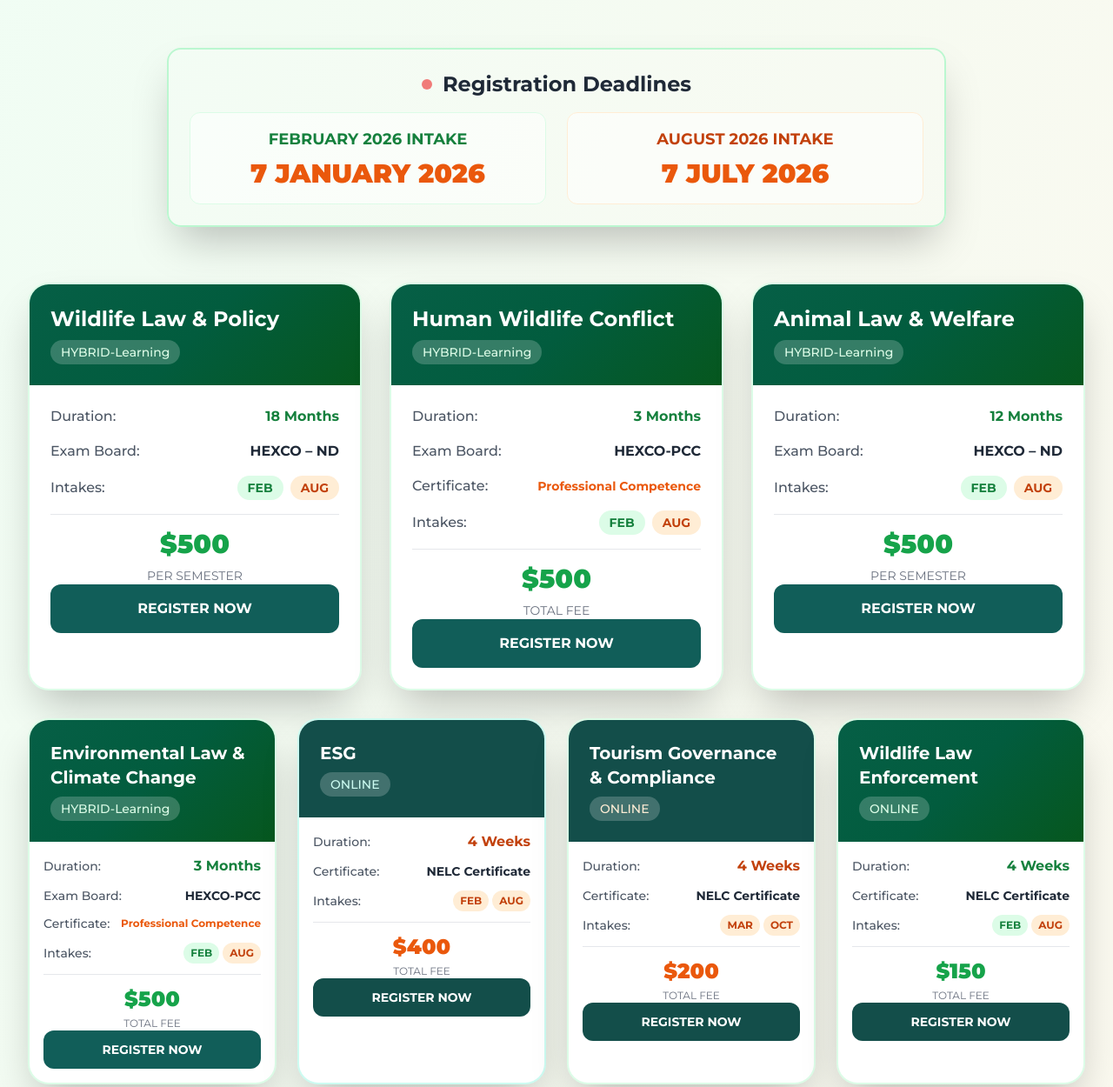
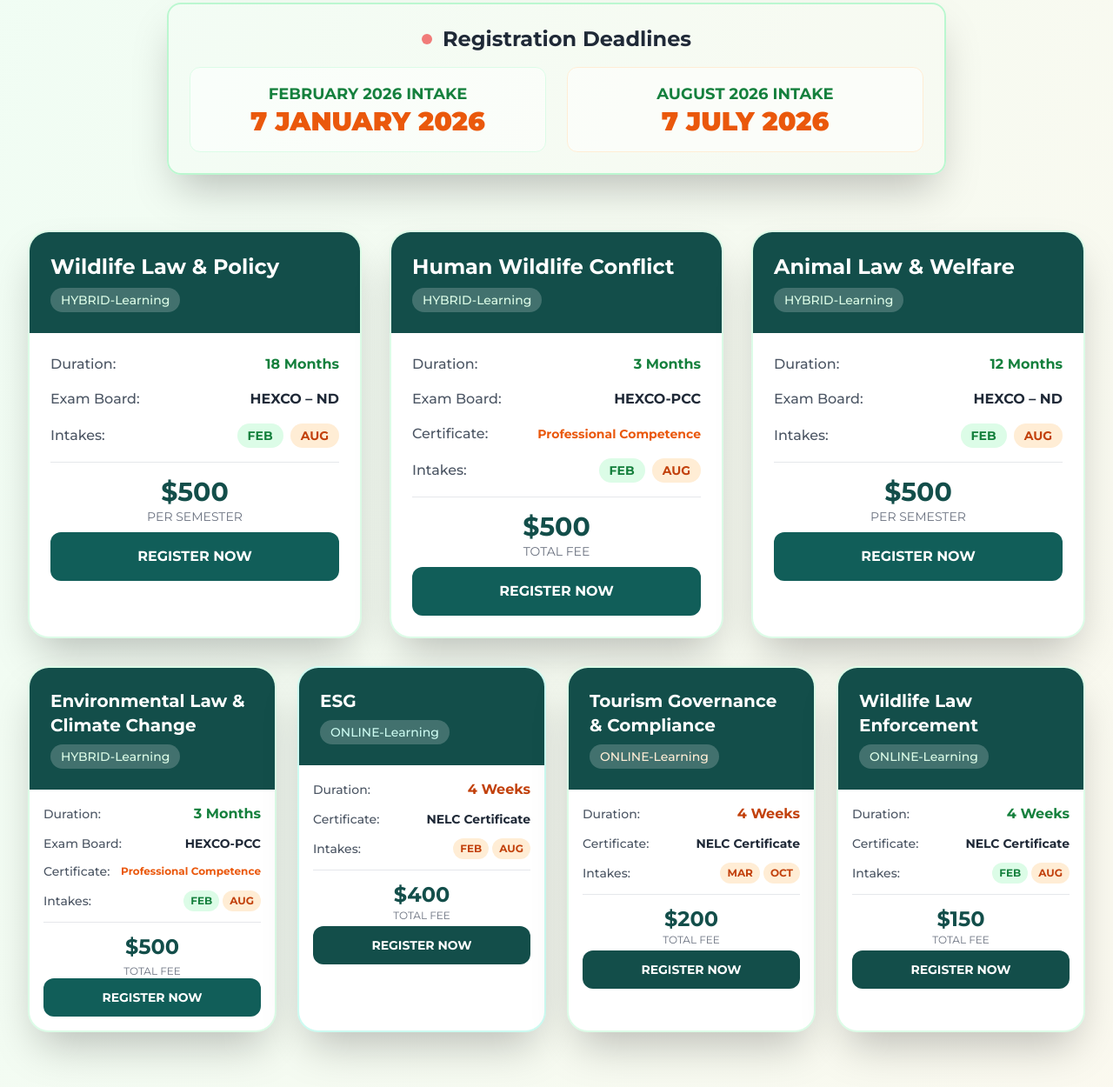
Before and after one commit to claudius-mainja/nature_extant-center, a website: page index.html in a window 1280 px wide. Shown: the part 1687-2937 px from the top of the page at 87% size. Drawn offline with nearby package versions, Linux system fonts and the light colour scheme.

Commit message:
Update index.html

```diff
--- a/index.html
+++ b/index.html
@@ -269,10 +269,9 @@
         <!-- Header Section -->
         <div class="max-w-7xl mx-auto text-center mb-16">
             <div class="animate-fade-in-up opacity-1" style="animation-delay: 0.2s;">
-                <h1 class="text-4xl lg:text-4xl font-bold text-teal-900 uppercase mb-6 ">
-                    2026 Admissions.
+                <h1 class="text-4xl lg:text-4xl font-bold text-teal-900 mb-2 ">
+                   Enroll Now for the 2026 Intake
                 </h1>
-                <div class="w-32 h-1 bg-gradient-to-r from-green-500 to-orange-500 mx-auto mb-8 animate-shimmer shimmer-effect"></div>
                 <p class="text-md  text-gray-700 font-medium max-w-3xl mx-auto leading-relaxed">
                     Advance your career with our specialized programs in wildlife conservation, environmental law, and sustainable practices
                 </p>
@@ -289,13 +288,13 @@
                 <div class="grid md:grid-cols-2 gap-6">
                     <div class="bg-white/50 rounded-xl p-4 border border-green-100">
                         <div class="text-center">
-                            <div class="text-lg font-bold text-green-700 mb-2">FEBRUARY 2026 INTAKE</div>
+                            <div class="text-lg font-bold text-green-700">FEBRUARY 2026 INTAKE</div>
                             <div class="text-3xl font-black text-orange-600">7 JANUARY 2026</div>
                         </div>
                     </div>
                     <div class="bg-white/50 rounded-xl p-4 border border-orange-100">
                         <div class="text-center">
-                            <div class="text-lg font-bold text-orange-700 mb-2">AUGUST 2026 INTAKE</div>
+                            <div class="text-lg font-bold text-green-700">AUGUST 2026 INTAKE</div>
                             <div class="text-3xl font-black text-orange-600">7 JULY 2026</div>
                         </div>
                     </div>
@@ -309,7 +308,7 @@
             <div class="grid grid-cols-1 md:grid-cols-2 lg:grid-cols-3 gap-8 mb-8" id="programs-grid-top">
                 <!-- Wildlife Law & Policy -->
                 <div class="program-card opacity-0 bg-white rounded-3xl shadow-2xl overflow-hidden border-2 border-green-100 hover:border-green-300 transition-all duration-300" style="animation-delay: 0.6s;">
-                    <div class="gradient-bg p-6 text-white relative">
+                    <div class="bg-teal-900 p-6 text-white relative">
                         <h3 class="text-2xl font-bold mb-2">Wildlife Law & Policy</h3>
                         <div class="flex items-center text-green-100">
                             <span class="bg-white/20 px-3 py-1 rounded-full text-sm font-medium">HYBRID-Learning</span>
@@ -333,8 +332,8 @@
                         </div>
                         <div class="border-t pt-4">
                             <div class="text-center">
-                                <div class="text-3xl font-black text-green-600 mb-2">$500</div>
-                                <div class="text-gray-500 text-sm">PER SEMESTER</div>
+                                <div class="text-3xl font-bold text-teal-900">$500</div>
+                                <div class="text-gray-500 text-sm mb-2">PER SEMESTER</div>
                             </div>
                         </div>
                         <a href="mailto:info.nelcentre@gmail.com" target="_blank">
@@ -347,7 +346,7 @@
 
                 <!-- Human Wildlife Conflict -->
                 <div class="program-card opacity-0 bg-white rounded-3xl shadow-2xl overflow-hidden border-2 border-green-100 hover:border-green-300 transition-all duration-300" style="animation-delay: 0.8s;">
-                    <div class="gradient-bg p-6 text-white relative">
+                    <div class="bg-teal-900 p-6 text-white relative">
                         <h3 class="text-2xl font-bold mb-2">Human Wildlife Conflict</h3>
                         <div class="flex items-center text-green-100">
                             <span class="bg-white/20 px-3 py-1 rounded-full text-sm font-medium">HYBRID-Learning</span>
@@ -375,8 +374,8 @@
                         </div>
                         <div class="border-t pt-4">
                             <div class="text-center">
-                                <div class="text-3xl font-black text-green-600 mb-2">$500</div>
-                                <div class="text-gray-500 text-sm">TOTAL FEE</div>
+                                <div class="text-3xl font-bold text-teal-900">$500</div>
+                                <div class="text-gray-500 text-sm mb-2">TOTAL FEE</div>
                             </div>
                         </div>
                          <a href="mailto:info.nelcentre@gmail.com" target="_blank">
@@ -389,7 +388,7 @@
 
                 <!-- Animal Law & Welfare -->
                 <div class="program-card opacity-0 bg-white rounded-3xl shadow-2xl overflow-hidden border-2 border-green-100 hover:border-green-300 transition-all duration-300" style="animation-delay: 1s;">
-                    <div class="gradient-bg p-6 text-white relative">
+                    <div class="bg-teal-900 p-6 text-white relative">
                         <h3 class="text-2xl font-bold mb-2">Animal Law & Welfare</h3>
                         <div class="flex items-center text-green-100">
                             <span class="bg-white/20 px-3 py-1 rounded-full text-sm font-medium">HYBRID-Learning</span>
@@ -413,8 +412,8 @@
                         </div>
                         <div class="border-t pt-4">
                             <div class="text-center">
-                                <div class="text-3xl font-black text-green-600 mb-2">$500</div>
-                                <div class="text-gray-500 text-sm">PER SEMESTER</div>
+                                <div class="text-3xl font-bold text-teal-900">$500</div>
+                                <div class="text-gray-500 text-sm mb-2">PER SEMESTER</div>
                             </div>
                         </div>
                          <a href="mailto:info.nelcentre@gmail.com" target="_blank">
@@ -430,7 +429,7 @@
             <div class="grid grid-cols-1 md:grid-cols-2 lg:grid-cols-4 gap-6" id="programs-grid-bottom">
                 <!-- Environmental Law & Climate Change -->
                 <div class="program-card opacity-0 bg-white rounded-3xl shadow-2xl overflow-hidden border-2 border-green-100 hover:border-green-300 transition-all duration-300" style="animation-delay: 1.2s;">
-                    <div class="gradient-bg p-6 text-white relative">
+                    <div class="bg-teal-900 p-6 text-white relative">
                         <h3 class="text-xl font-bold mb-2">Environmental Law & Climate Change</h3>
                         <div class="flex items-center text-green-100">
                             <span class="bg-white/20 px-3 py-1 rounded-full text-sm font-medium">HYBRID-Learning</span>
@@ -458,7 +457,7 @@
                         </div>
                         <div class="border-t pt-3">
                             <div class="text-center">
-                                <div class="text-2xl font-black text-green-600 mb-1">$500</div>
+                                <div class="text-2xl font-bold text-teal-900 mb-1">$500</div>
                                 <div class="text-gray-500 text-xs">TOTAL FEE</div>
                             </div>
                         </div>
@@ -475,7 +474,7 @@
                     <div class="bg-teal-900 p-6 text-white relative">
                         <h3 class="text-xl font-bold mb-2">ESG</h3>
                         <div class="flex items-center text-teal-100">
-                            <span class="bg-white/20 px-3 py-1 rounded-full text-sm font-medium">ONLINE</span>
+                            <span class="bg-white/20 px-3 py-1 rounded-full text-sm font-medium">ONLINE-Learning</span>
                         </div>
                     </div>
                     <div class="p-4 space-y-3">
@@ -496,8 +495,8 @@
                         </div>
                         <div class="border-t pt-3">
                             <div class="text-center">
-                                <div class="text-2xl font-black text-orange-600 mb-1">$400</div>
-                                <div class="text-gray-500 text-xs">TOTAL FEE</div>
+                                <div class="text-2xl font-bold text-teal-900">$400</div>
+                                <div class="text-gray-500 text-xs mb-1">TOTAL FEE</div>
                             </div>
                         </div>
                         <a href="mailto:info.nelcentre@gmail.com" target="_blank">
@@ -513,7 +512,7 @@
                     <div class="bg-teal-900 p-6 text-white relative">
                         <h3 class="text-xl font-bold mb-2">Tourism Governance & Compliance</h3>
                         <div class="flex items-center text-orange-100">
-                            <span class="bg-white/20 px-3 py-1 rounded-full text-sm font-medium">ONLINE</span>
+                            <span class="bg-white/20 px-3 py-1 rounded-full text-sm font-medium">ONLINE-Learning</span>
                         </div>
                     </div>
                     <div class="p-4 space-y-3">
@@ -534,8 +533,8 @@
                         </div>
                         <div class="border-t pt-3">
                             <div class="text-center">
-                                <div class="text-2xl font-black text-orange-600 mb-1">$200</div>
-                                <div class="text-gray-500 text-xs">TOTAL FEE</div>
+                                <div class="text-2xl font-bold text-teal-900">$200</div>
+                                <div class="text-gray-500 text-xs mb-1">TOTAL FEE</div>
                             </div>
                         </div>
                         <a href="mailto:info.nelcentre@gmail.com" target="_blank">
@@ -548,10 +547,10 @@
 
                 <!-- Wildlife Law Enforcement -->
                 <div class="program-card opacity-0 bg-white rounded-3xl shadow-2xl overflow-hidden border-2 border-green-100 hover:border-green-300 transition-all duration-300" style="animation-delay: 1.6s;">
-                    <div class="gradient-bg p-6 text-white relative">
+                    <div class="bg-teal-900 p-6 text-white relative">
                         <h3 class="text-xl font-bold mb-2">Wildlife Law Enforcement</h3>
                         <div class="flex items-center text-green-100">
-                            <span class="bg-white/20 px-3 py-1 rounded-full text-sm font-medium">ONLINE</span>
+                            <span class="bg-white/20 px-3 py-1 rounded-full text-sm font-medium">ONLINE-Learning</span>
                         </div>
                     </div>
                     <div class="p-4 space-y-3">
@@ -572,8 +571,8 @@
                         </div>
                         <div class="border-t pt-3">
                             <div class="text-center">
-                                <div class="text-2xl font-black text-green-600 mb-1">$150</div>
-                                <div class="text-gray-500 text-xs">TOTAL FEE</div>
+                                <div class="text-2xl font-bold text-teal-900">$150</div>
+                                <div class="text-gray-500 text-xs mb-1">TOTAL FEE</div>
                             </div>
                         </div>
                         <a href="mailto:info.nelcentre@gmail.com" target="_blank">
@@ -586,12 +585,7 @@
 
 
             </div>
-        </div> ND</span>
-                        </div>
-                </div>
-
-            </div>
-
+        </div>
   </section>
   <script src="/scripts/intke.js"></script>
 
```
